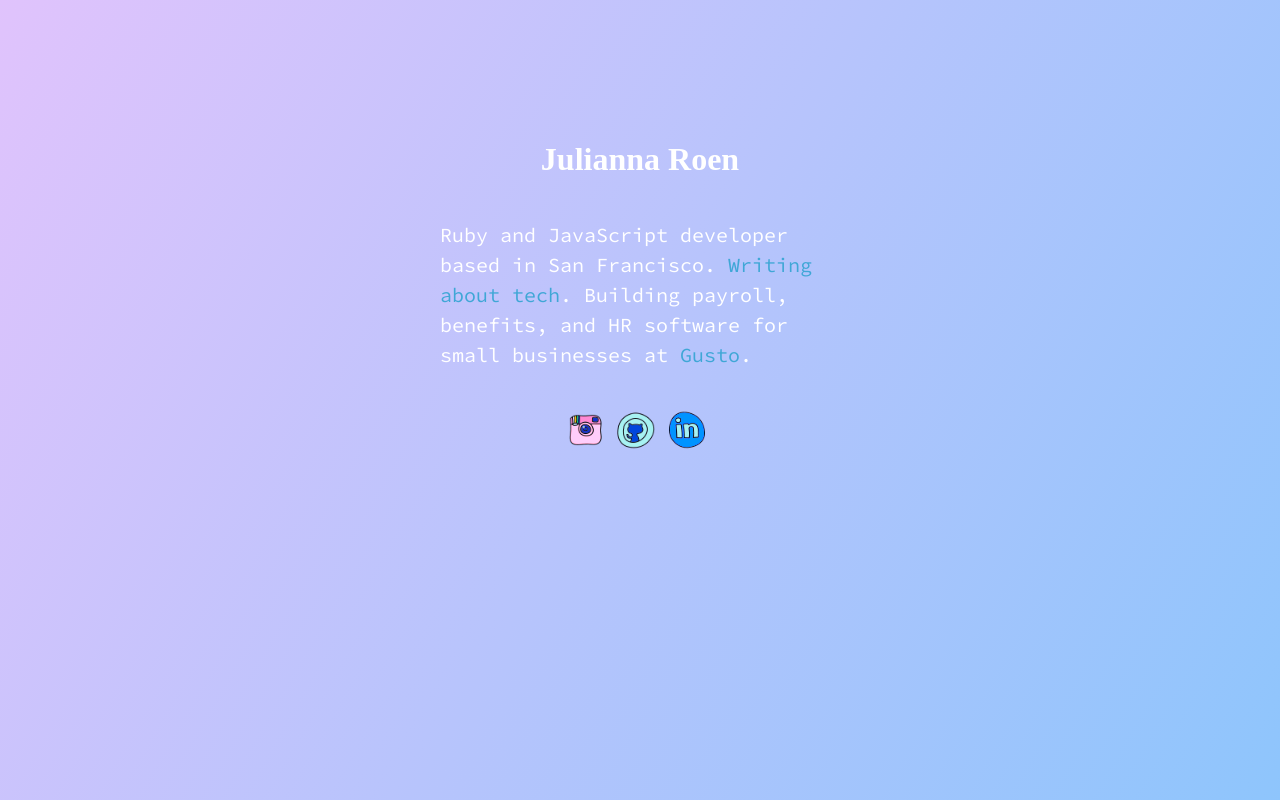
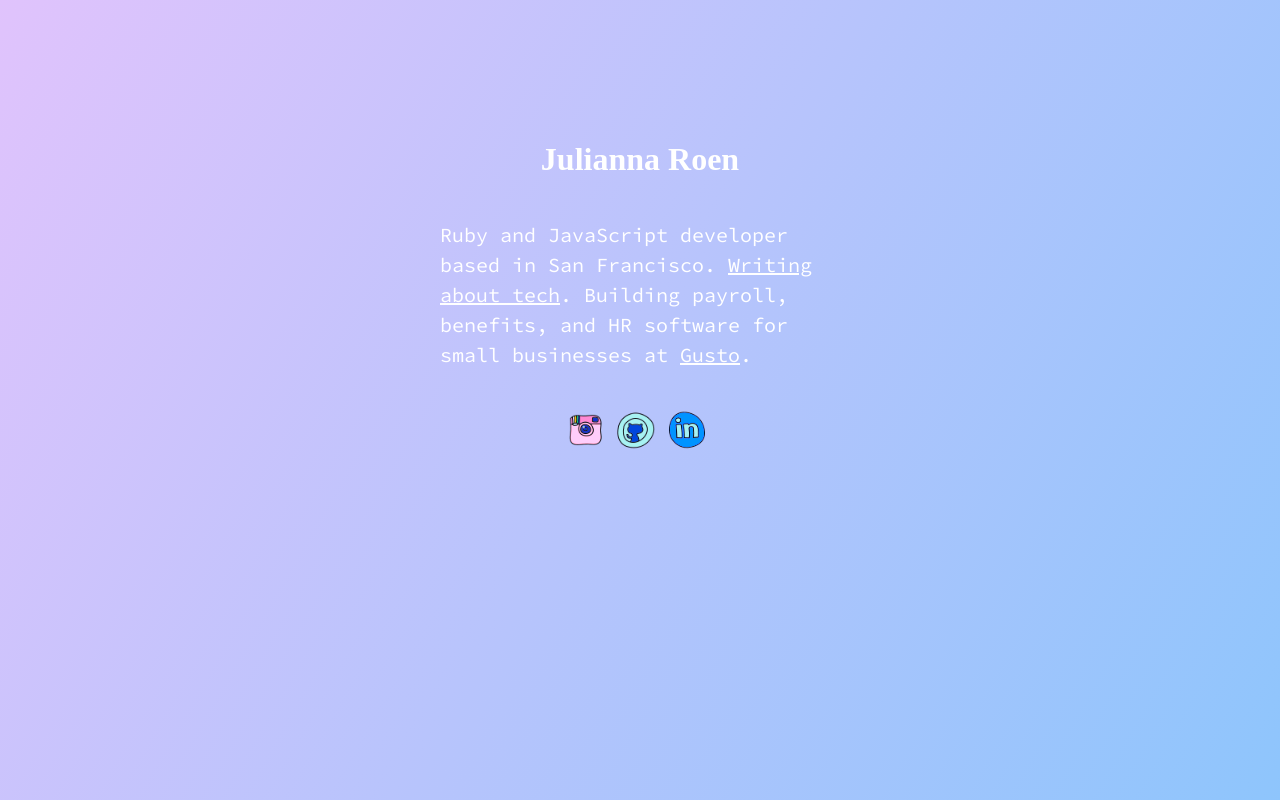
Before and after one commit to juliannaroen/julianna, a React (Create React App) app: page / in a window 1280 px wide. Built offline with nearby package versions, Linux system fonts and the light colour scheme; a web font is replaced by a local one.

Commit message:
Make link styling underlined instead of highlighted

```diff
--- a/src/index.css
+++ b/src/index.css
@@ -23,12 +23,8 @@ code {
 }
 
 a {
- text-decoration: none;
- color: #3FA7D6;
-}
-
-a:hover {
-  color: #52c8d4;
+ text-decoration: underline;
+ color: #ffffff;
 }
 
 h1 {
```
